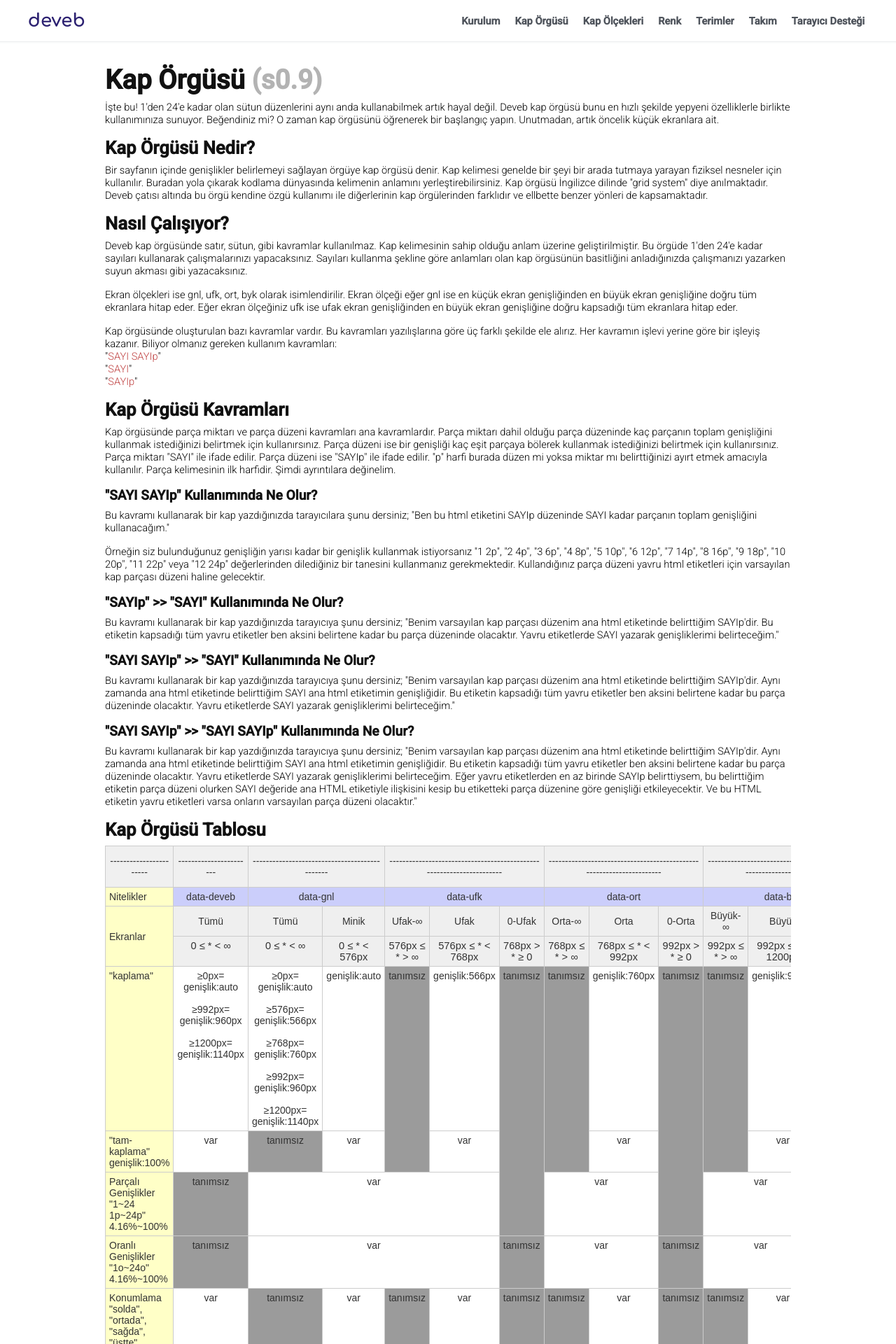
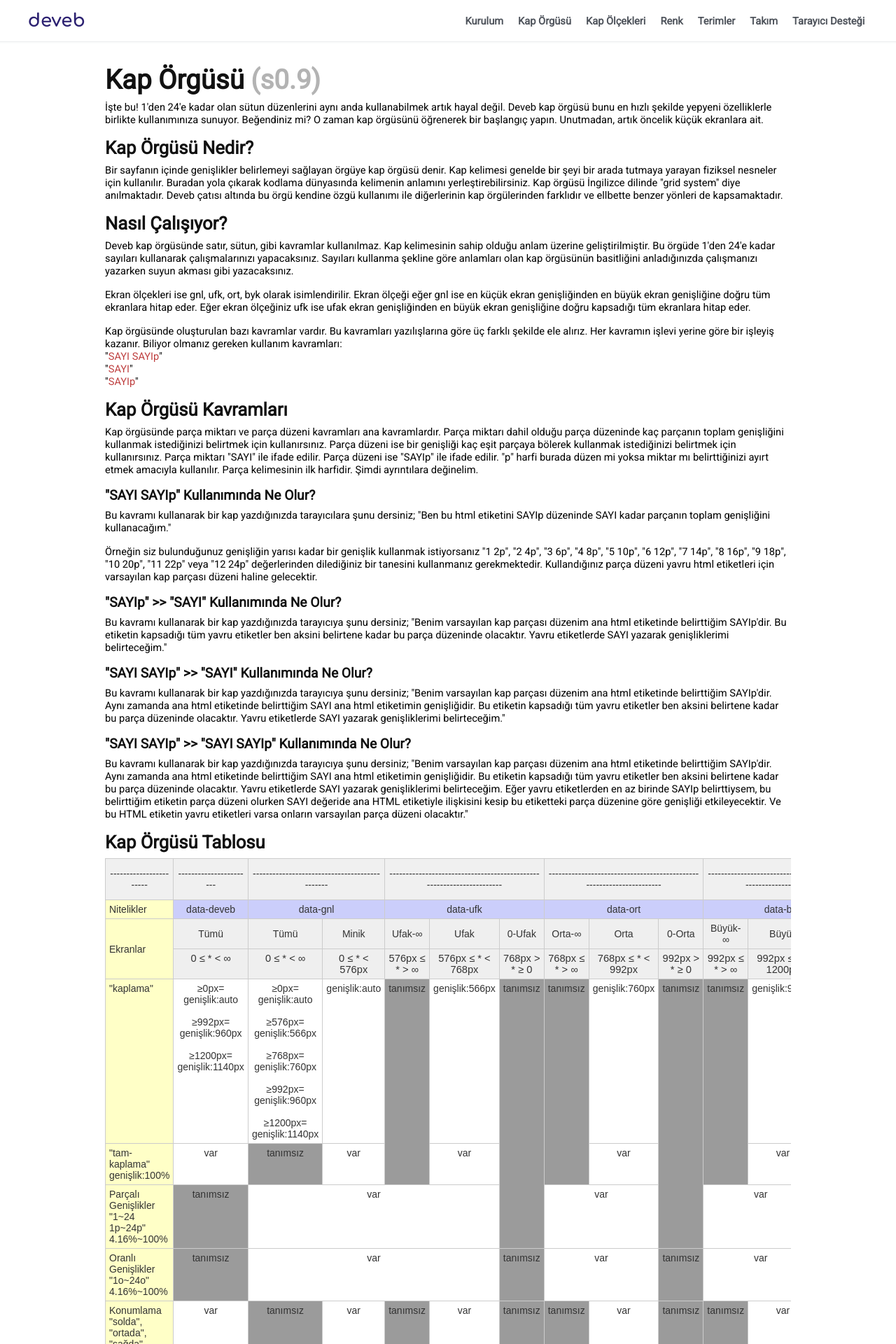
Before and after one commit to data-deveb/data-deveb.github.io, a Jekyll site: the page built from belgeler/kap-orgusu.html, in a window 1280 px wide. Shown: the top 1920 px of the page at 70% size. Built offline with Jekyll 4.4.1, drawn with Linux system fonts in a browser that asks for light colours.

Commit message:
Update kap-orgusu.html

```diff
--- a/belgeler/kap-orgusu.html
+++ b/belgeler/kap-orgusu.html
@@ -1,33 +1,6 @@
-<!DOCTYPE html>
-<html>
-<head>
-  <meta charset="utf-8">
-  <meta http-equiv="X-UA-Compatible" content="IE=edge">
-  <meta name="viewport" content="width=device-width, initial-scale=1">
-  <!-- The above 3 meta tags *must* come first in the head; any other head content must come *after* these tags -->
-  <title>Deveb Önyüz İskeleti</title>
-
-  <!-- Kök -->
-  <link href="https://fonts.googleapis.com/css?family=Roboto:300,400,500&amp;subset=latin-ext" rel="stylesheet">
-  <link href="https://fonts.googleapis.com/css?family=Comfortaa:300,400,700&amp;subset=latin-ext" rel="stylesheet">
-  <link rel="stylesheet" href="https://data-deveb.github.io/assets/css/font-awesome.min.css">
-  <link href="https://data-deveb.github.io/assets/css/deveb.css" rel="stylesheet"><link href="https://data-deveb.github.io/assets/css/deveb.ilkel.css" rel="stylesheet">
-  <link href="https://data-deveb.github.io/assets/css/ie/deveb.ilkel.ie.css" rel="stylesheet">
-  <link href="https://data-deveb.github.io/assets/css/deveb.genel.css" rel="stylesheet">
-
-
-
-  <!-- HTML5 shim and Respond.js for IE8 support of HTML5 elements and media queries -->
-  <!-- WARNING: Respond.js doesn't work if you view the page via file:// -->
-  <!--[if lt IE 9]>
-  <script src="https://oss.maxcdn.com/html5shiv/3.7.3/html5shiv.min.js"></script>
-  <script src="https://oss.maxcdn.com/respond/1.4.2/respond.min.js"></script>
-  <![endif]-->
-</head>
-<body>
-<div class="header" data-gnl="1 1p" w3-include-html="https://data-deveb.github.io/temel/header.html"></div>
-<div data-deveb="ortada" data-gnl="24p">
-  <div data-deveb="kaplama" data-gnl="23" data-orta="16 24p">
+---
+layout: default
+---
 
     <h1>Kap Örgüsü <span data-metin="dikkat gri">(s0.9)</span></h1>
 
@@ -379,11 +352,3 @@
     </tr>
   </tbody>
 </table>
-</div>
-</div>
-
-<div data-gnl="1 1p" w3-include-html="https://data-deveb.github.io/temel/foot.html"></div>
-<script src="https://data-deveb.github.io/assets/js/not-for-deveb-w3.js"></script>
-<script>w3.includeHTML();</script>
-</body>
-</html>
```
